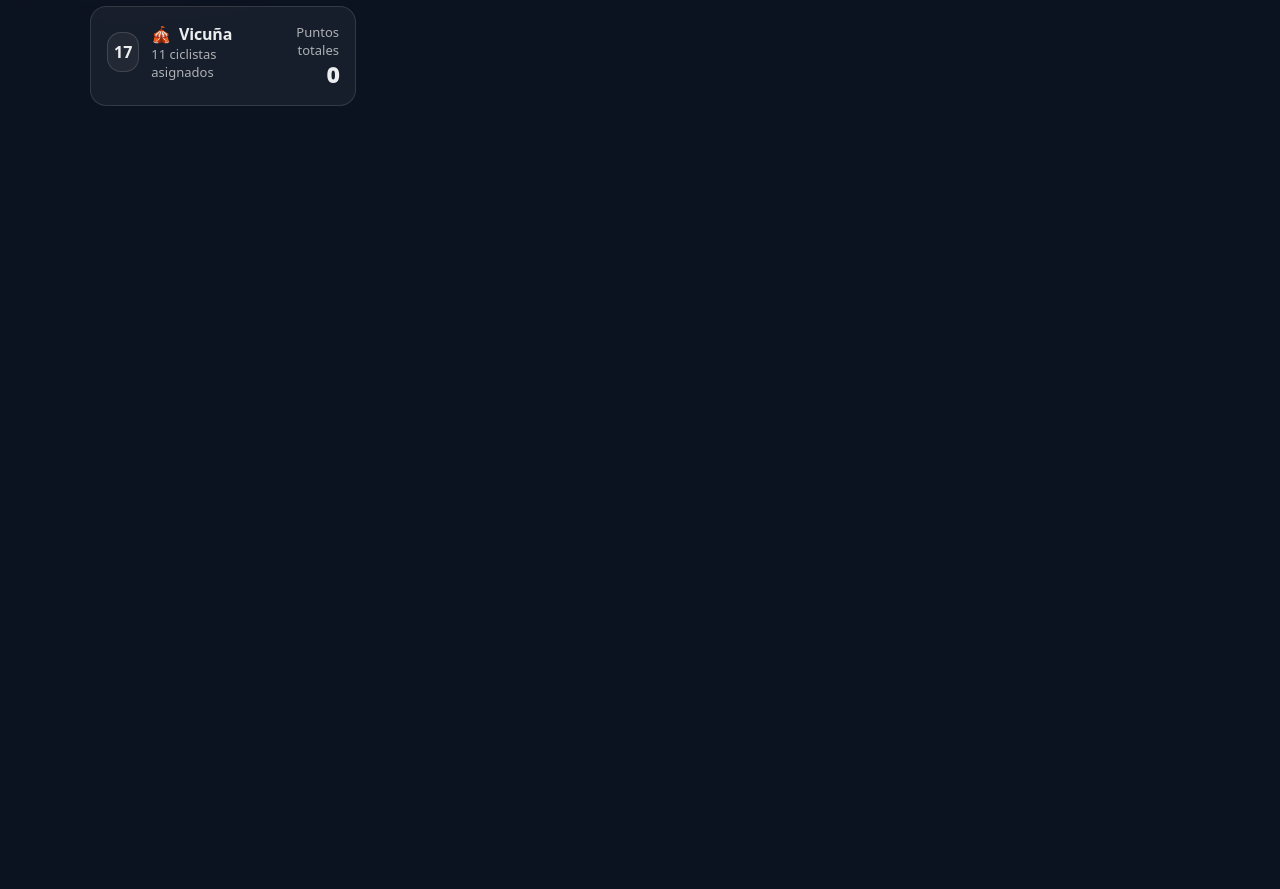
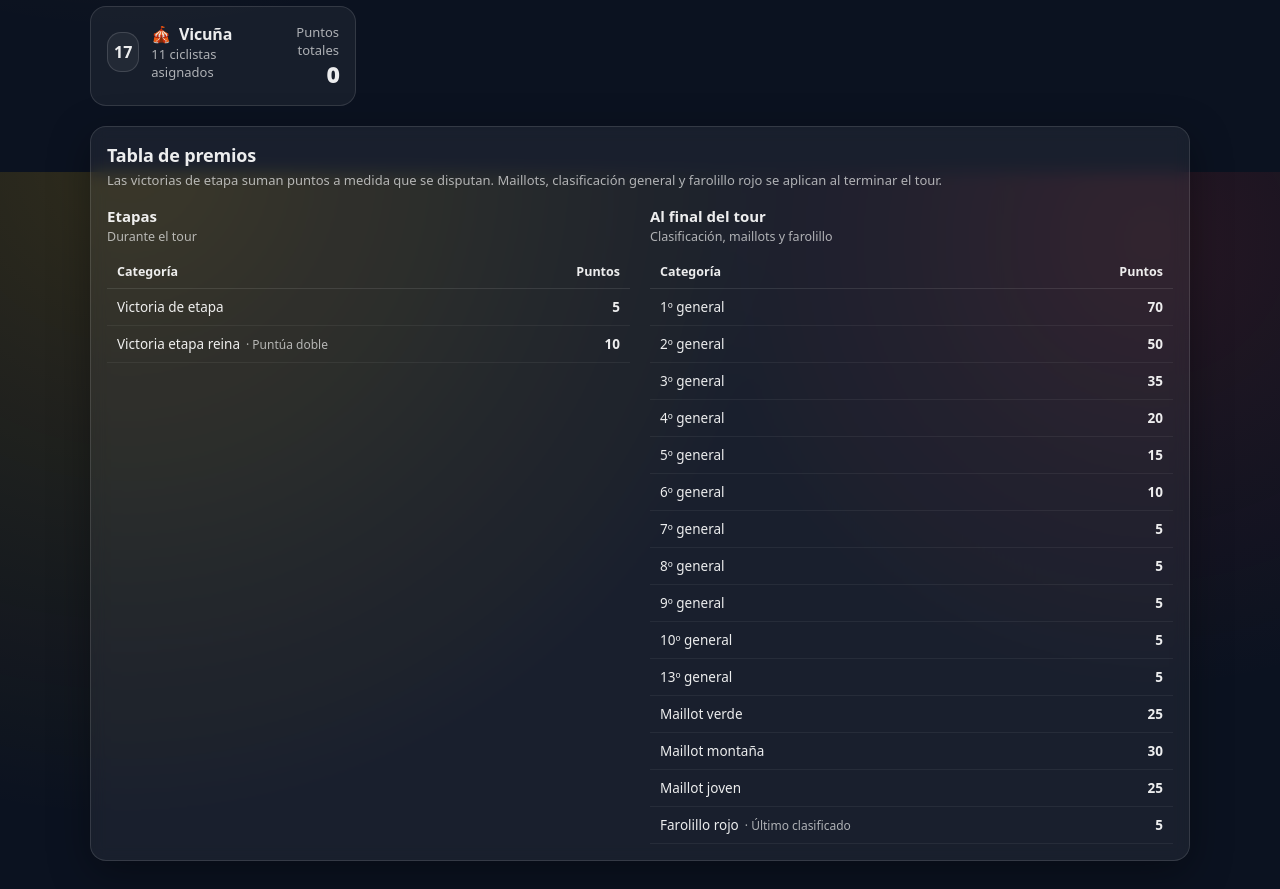
Before and after one commit to JaviElio/CicloPorra, a React (Vite) app in the folder porra-tour/: page / in a window 1280 px wide. Shown: the part 640-1529 px from the top of the page. Before the commit the page ends 812 px from the top, so only its background shows below. Built offline with nearby package versions, Linux system fonts and the light colour scheme.

Commit message:
Update scoring system and participant data; replace script reference in index.html. Modify CiclistaRow to display general classification and add farolillo rojo status. Adjust config and types for new scoring rules.

```diff
--- a/porra-tour/src/components/CiclistaRow.tsx
+++ b/porra-tour/src/components/CiclistaRow.tsx
@@ -7,7 +7,8 @@ export function renderLogrosSummary(logros: Logros) {
   const items: string[] = [];
   if (logros.victorias_etapa > 0) items.push(`Victorias etapas: ${logros.victorias_etapa}`);
   if (logros.etapa_reina) items.push('Etapa reina');
-  if (logros.clasificacion_general) items.push('Clasificación general');
+  if (logros.posicion_general != null) items.push(`CG: ${logros.posicion_general}º`);
+  if (logros.farolillo_rojo) items.push('Farolillo rojo');
   return items;
 }
 
--- /dev/null
+++ b/porra-tour/src/components/TablaPremios.tsx
@@ -0,0 +1,125 @@
+import type { Config } from '../data/types';
+
+type PremioRow = {
+  categoria: string;
+  puntos: number;
+  nota?: string;
+};
+
+function buildPremios(config: Config): { etapas: PremioRow[]; final: PremioRow[] } {
+  const p = config.puntuacion;
+  const cg = p.clasificacion_general;
+
+  const posiciones = Object.keys(cg)
+    .map(Number)
+    .sort((a, b) => a - b)
+    .map((pos) => ({
+      categoria: pos === 1 ? '1º general' : `${pos}º general`,
+      puntos: cg[String(pos)],
+    }));
+
+  return {
+    etapas: [
+      { categoria: 'Victoria de etapa', puntos: p.victoria_etapa },
+      { categoria: 'Victoria etapa reina', puntos: p.victoria_etapa_reina, nota: 'Puntúa doble' },
+    ],
+    final: [
+      ...posiciones,
+      { categoria: 'Maillot verde', puntos: p.maillot_verde },
+      { categoria: 'Maillot montaña', puntos: p.maillot_montana },
+      { categoria: 'Maillot joven', puntos: p.maillot_joven },
+      { categoria: 'Farolillo rojo', puntos: p.farolillo_rojo, nota: 'Último clasificado' },
+    ],
+  };
+}
+
+function PremiosTable({ titulo, subtitulo, rows }: { titulo: string; subtitulo: string; rows: PremioRow[] }) {
+  return (
+    <div>
+      <div style={{ marginBottom: 10 }}>
+        <div style={{ fontWeight: 800, fontSize: 15 }}>{titulo}</div>
+        <div className="muted" style={{ fontSize: 12.5, marginTop: 2 }}>
+          {subtitulo}
+        </div>
+      </div>
+      <table style={{ width: '100%', borderCollapse: 'collapse' }}>
+        <thead>
+          <tr style={{ textAlign: 'left' }}>
+            <th
+              style={{
+                padding: '8px 10px',
+                borderBottom: '1px solid rgba(255,255,255,0.10)',
+                fontSize: 12.5,
+                fontWeight: 750,
+              }}
+            >
+              Categoría
+            </th>
+            <th
+              style={{
+                padding: '8px 10px',
+                borderBottom: '1px solid rgba(255,255,255,0.10)',
+                fontSize: 12.5,
+                fontWeight: 750,
+                textAlign: 'right',
+                width: 72,
+              }}
+            >
+              Puntos
+            </th>
+          </tr>
+        </thead>
+        <tbody>
+          {rows.map((row) => (
+            <tr key={row.categoria}>
+              <td style={{ padding: '9px 10px', borderBottom: '1px solid rgba(255,255,255,0.06)', fontSize: 13.5 }}>
+                {row.categoria}
+                {row.nota ? (
+                  <span className="muted" style={{ fontSize: 12, marginLeft: 6 }}>
+                    · {row.nota}
+                  </span>
+                ) : null}
+              </td>
+              <td
+                style={{
+                  padding: '9px 10px',
+                  borderBottom: '1px solid rgba(255,255,255,0.06)',
+                  fontSize: 13.5,
+                  fontWeight: 850,
+                  textAlign: 'right',
+                }}
+              >
+                {row.puntos}
+              </td>
+            </tr>
+          ))}
+        </tbody>
+      </table>
+    </div>
+  );
+}
+
+export default function TablaPremios({ config }: { config: Config }) {
+  const { etapas, final } = buildPremios(config);
+
+  return (
+    <section className="card" style={{ padding: 16, marginTop: 20 }}>
+      <h2 style={{ margin: '0 0 4px', fontSize: 18, letterSpacing: -0.2 }}>Tabla de premios</h2>
+      <p className="muted" style={{ margin: '0 0 16px', fontSize: 13, lineHeight: 1.45 }}>
+        Las victorias de etapa suman puntos a medida que se disputan. Maillots, clasificación general y farolillo rojo
+        se aplican al terminar el tour.
+      </p>
+
+      <div
+        style={{
+          display: 'grid',
+          gridTemplateColumns: 'repeat(auto-fit, minmax(280px, 1fr))',
+          gap: 20,
+        }}
+      >
+        <PremiosTable titulo="Etapas" subtitulo="Durante el tour" rows={etapas} />
+        <PremiosTable titulo="Al final del tour" subtitulo="Clasificación, maillots y farolillo" rows={final} />
+      </div>
+    </section>
+  );
+}
--- a/porra-tour/src/data/config.json
+++ b/porra-tour/src/data/config.json
@@ -4,13 +4,24 @@
   "total_etapas": 21,
   "ultima_actualizacion": "2025-07-15T18:00:00Z",
   "puntuacion": {
-    "victoria_etapa": 10,
-    "etapa_reina": 15,
-    "top3_etapa": 5,
-    "clasificacion_general": 30,
-    "maillot_amarillo_dia": 2,
-    "maillot_verde_dia": 2,
-    "maillot_polka_dia": 2,
-    "maillot_blanco_dia": 2
+    "victoria_etapa": 5,
+    "victoria_etapa_reina": 10,
+    "maillot_verde": 25,
+    "maillot_montana": 30,
+    "maillot_joven": 25,
+    "farolillo_rojo": 5,
+    "clasificacion_general": {
+      "1": 70,
+      "2": 50,
+      "3": 35,
+      "4": 20,
+      "5": 15,
+      "6": 10,
+      "7": 5,
+      "8": 5,
+      "9": 5,
+      "10": 5,
+      "13": 5
+    }
   }
 }
--- a/porra-tour/src/data/scoring.ts
+++ b/porra-tour/src/data/scoring.ts
@@ -1,4 +1,4 @@
-import type { Config, Ciclista, Participante } from './types';
+import type { Config, Ciclista, Logros, Participante } from './types';
 
 export function getMaillotKeysFromLogros(logros: Ciclista['logros']): Array<'maillot_amarillo' | 'maillot_verde' | 'maillot_polka' | 'maillot_blanco'> {
   const keys: Array<'maillot_amarillo' | 'maillot_verde' | 'maillot_polka' | 'maillot_blanco'> = [];
@@ -9,24 +9,34 @@ export function getMaillotKeysFromLogros(logros: Ciclista['logros']): Array<'mai
   return keys;
 }
 
+export function getPuntosVictoriasEtapa(logros: Logros, config: Config): number {
+  const victoriasReina = logros.etapa_reina ? 1 : 0;
+  const victoriasNormales = Math.max(0, logros.victorias_etapa - victoriasReina);
+  const p = config.puntuacion;
+  return victoriasNormales * p.victoria_etapa + victoriasReina * p.victoria_etapa_reina;
+}
+
+export function getPuntosPosicionGeneral(posicion: number | null, config: Config): number {
+  if (posicion == null) return 0;
+  return config.puntuacion.clasificacion_general[String(posicion)] ?? 0;
+}
+
 export function computeCiclistaPuntos(ciclista: Ciclista, config: Config): number {
-  const p = ciclista.puntos;
-
   const logros = ciclista.logros;
-  const puntuacion = config.puntuacion;
+  const p = config.puntuacion;
+  const tourFinalizado = config.etapa_actual >= config.total_etapas;
 
   const calculado =
-    logros.victorias_etapa * puntuacion.victoria_etapa +
-    (logros.etapa_reina ? puntuacion.etapa_reina : 0) +
-    (logros.clasificacion_general ? puntuacion.clasificacion_general : 0) +
-    (logros.maillot_amarillo ? puntuacion.maillot_amarillo_dia : 0) +
-    (logros.maillot_verde ? puntuacion.maillot_verde_dia : 0) +
-    (logros.maillot_polka ? puntuacion.maillot_polka_dia : 0) +
-    (logros.maillot_blanco ? puntuacion.maillot_blanco_dia : 0);
+    getPuntosVictoriasEtapa(logros, config) +
+    (tourFinalizado
+      ? getPuntosPosicionGeneral(logros.posicion_general, config) +
+        (logros.maillot_verde ? p.maillot_verde : 0) +
+        (logros.maillot_polka ? p.maillot_montana : 0) +
+        (logros.maillot_blanco ? p.maillot_joven : 0) +
+        (logros.farolillo_rojo ? p.farolillo_rojo : 0)
+      : 0);
 
-  // Si el JSON trae una cifra explícita, suele ser el “resultado final”;
-  // aun así, por transparencia preferimos usar el cálculo cuando exista `logros`.
-  return Number.isFinite(calculado) ? calculado : p;
+  return Number.isFinite(calculado) ? calculado : ciclista.puntos;
 }
 
 export function computeParticipantePuntos(participante: Participante, ciclistas: Ciclista[], config: Config): number {
--- a/porra-tour/src/pages/ClasificacionPage.tsx
+++ b/porra-tour/src/pages/ClasificacionPage.tsx
@@ -1,6 +1,7 @@
 import { loadDataModel } from '../data/loader';
 import { computeParticipantePuntos } from '../data/scoring';
 import ClasificacionCard from '../components/ClasificacionCard';
+import TablaPremios from '../components/TablaPremios';
 
 const model = loadDataModel();
 
@@ -38,6 +39,8 @@ export function ClasificacionPage() {
           <ClasificacionCard key={p.id} participante={p} posicion={idx + 1} numCiclistas={p.ciclistas_dorsales.length} />
         ))}
       </div>
+
+      <TablaPremios config={model.config} />
     </section>
   );
 }
--- a/porra-tour/src/pages/ParticipantePage.tsx
+++ b/porra-tour/src/pages/ParticipantePage.tsx
@@ -117,7 +117,8 @@ export function ParticipantePage() {
                       <div className="muted" style={{ fontSize: 13 }}>
                         {c.logros.victorias_etapa > 0 ? `Victorias (${c.logros.victorias_etapa})` : '—'}
                         {c.logros.etapa_reina ? ' · Etapa reina' : ''}
-                        {c.logros.clasificacion_general ? ' · CG' : ''}
+                        {c.logros.posicion_general != null ? ` · CG ${c.logros.posicion_general}º` : ''}
+                        {c.logros.farolillo_rojo ? ' · Farolillo' : ''}
                       </div>
                     </td>
                   </tr>
```
Also changed, not shown: porra-tour/src/data/types.ts (+8 -8 lines), porra-tour/src/data/ciclistas.json, 3 other files (tests, documents, lock files or other folders).
